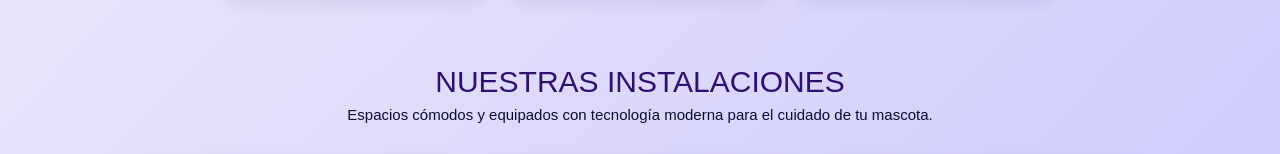
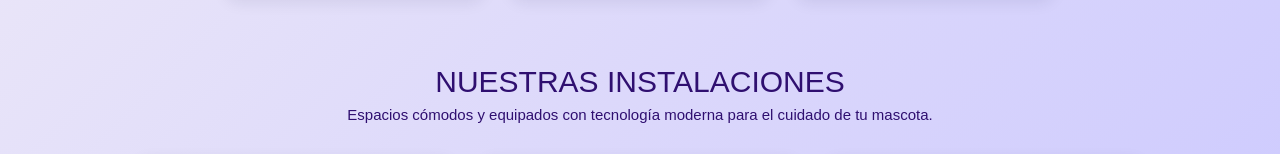
Before and after one commit to munozbrisa110-source/Veterinaria_2026, a website built with Vite: page institucional.html in a window 1280 px wide. Shown: the part 1449-1603 px from the top of the page. Built offline with nearby package versions, Linux system fonts and the light colour scheme; grey boxes are pictures that could not be loaded; a web font is replaced by a local one.

Commit message:
5 sept 2026, 20:47

```diff
--- a/estilos/institucional.css
+++ b/estilos/institucional.css
@@ -198,7 +198,7 @@
 .subtitulo-seccion {
     text-align: center;
     font-family: var(--font-texto);
-    color: var(--color-violeta-oscuro1);
+    color: var(--color-violeta-oscuro3);
     margin-top: -20px;
     margin-bottom: 30px;
     font-size: 15px;
```
